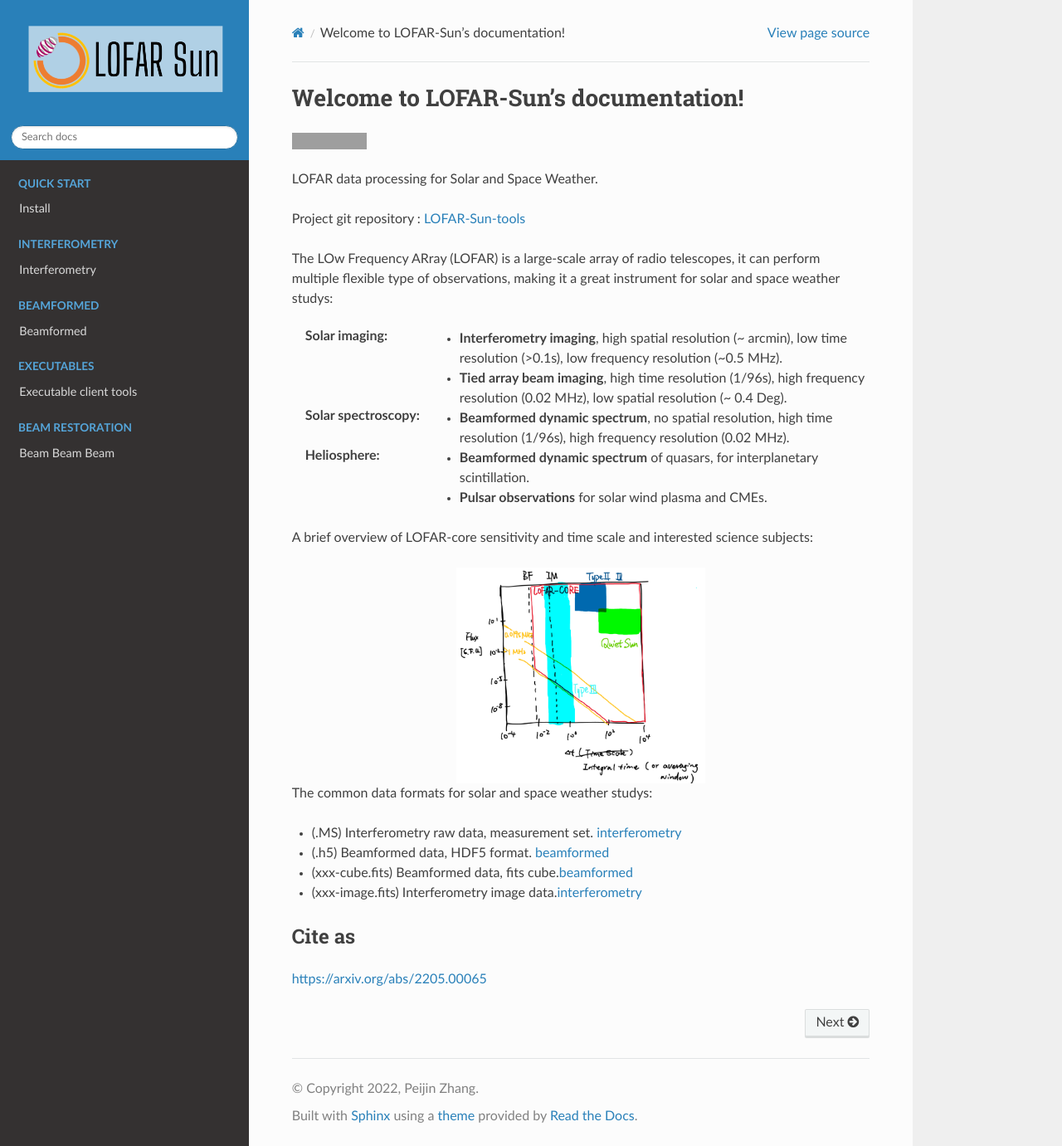
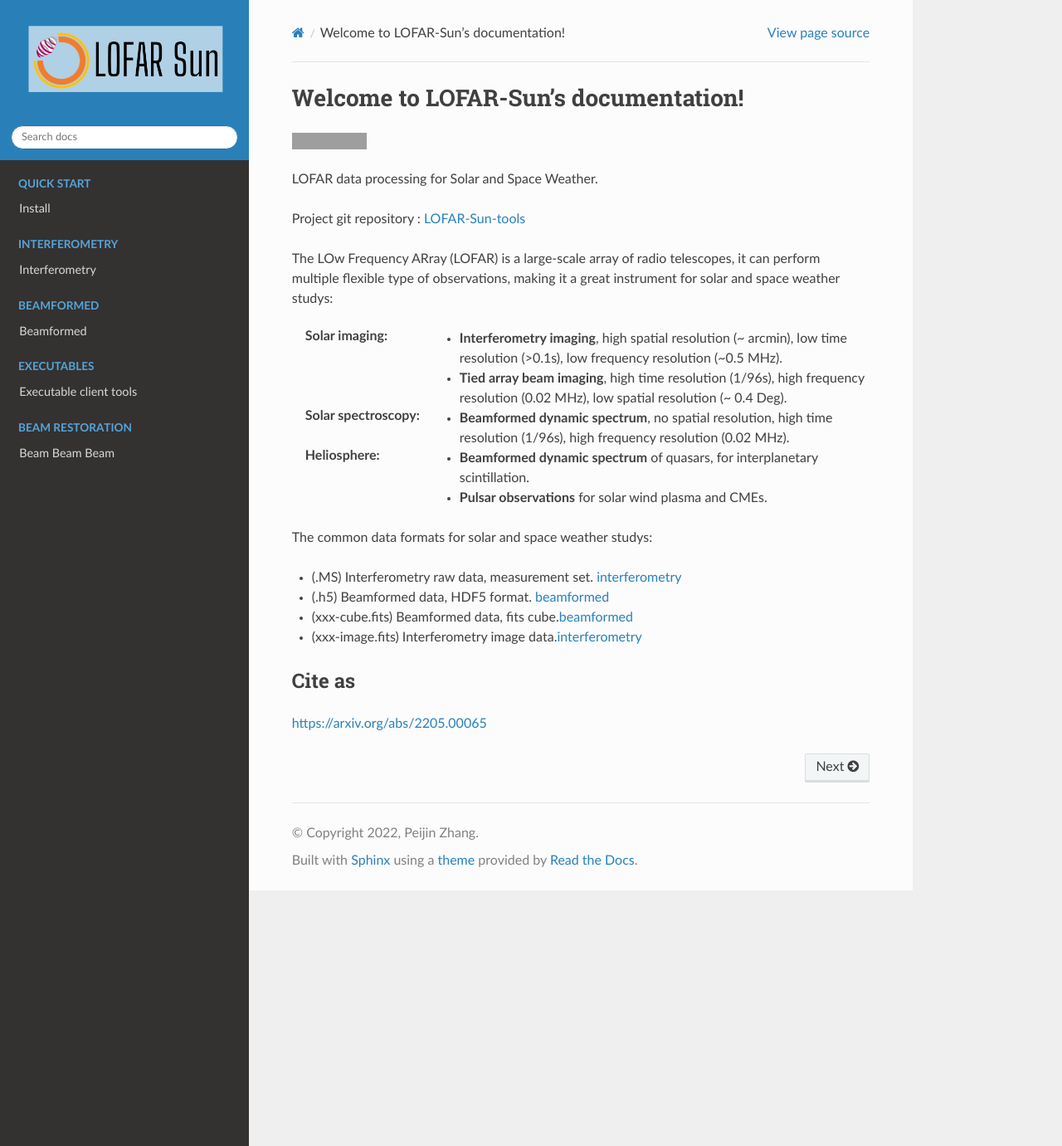
Before and after one commit to peijin94/LOFAR-Sun-tools, a Sphinx documentation site: the page built from docs/index.rst, in a window 1280 px wide and 1381 px high. Shown: the whole window at 83% size. Built offline with Sphinx 7.4.7 and the Read the Docs theme 2.0.0, drawn with Linux system fonts in a browser that asks for light colours; grey boxes are pictures that could not be loaded.

Commit message:
beam beam beam doc add

```diff
--- a/docs/index.rst
+++ b/docs/index.rst
@@ -28,13 +28,6 @@ making it a great instrument for solar and space weather studys:
    - **Beamformed dynamic spectrum** of quasars, for interplanetary scintillation.
    - **Pulsar observations** for solar wind plasma and CMEs.
 
-
-A brief overview of LOFAR-core sensitivity and time scale and interested science subjects:
-
-.. figure:: img/logo.png
-   :alt: LOFAR logo
-   :width: 300px
-   :align: center
 
 
 The common data formats for solar and space weather studys:
```
